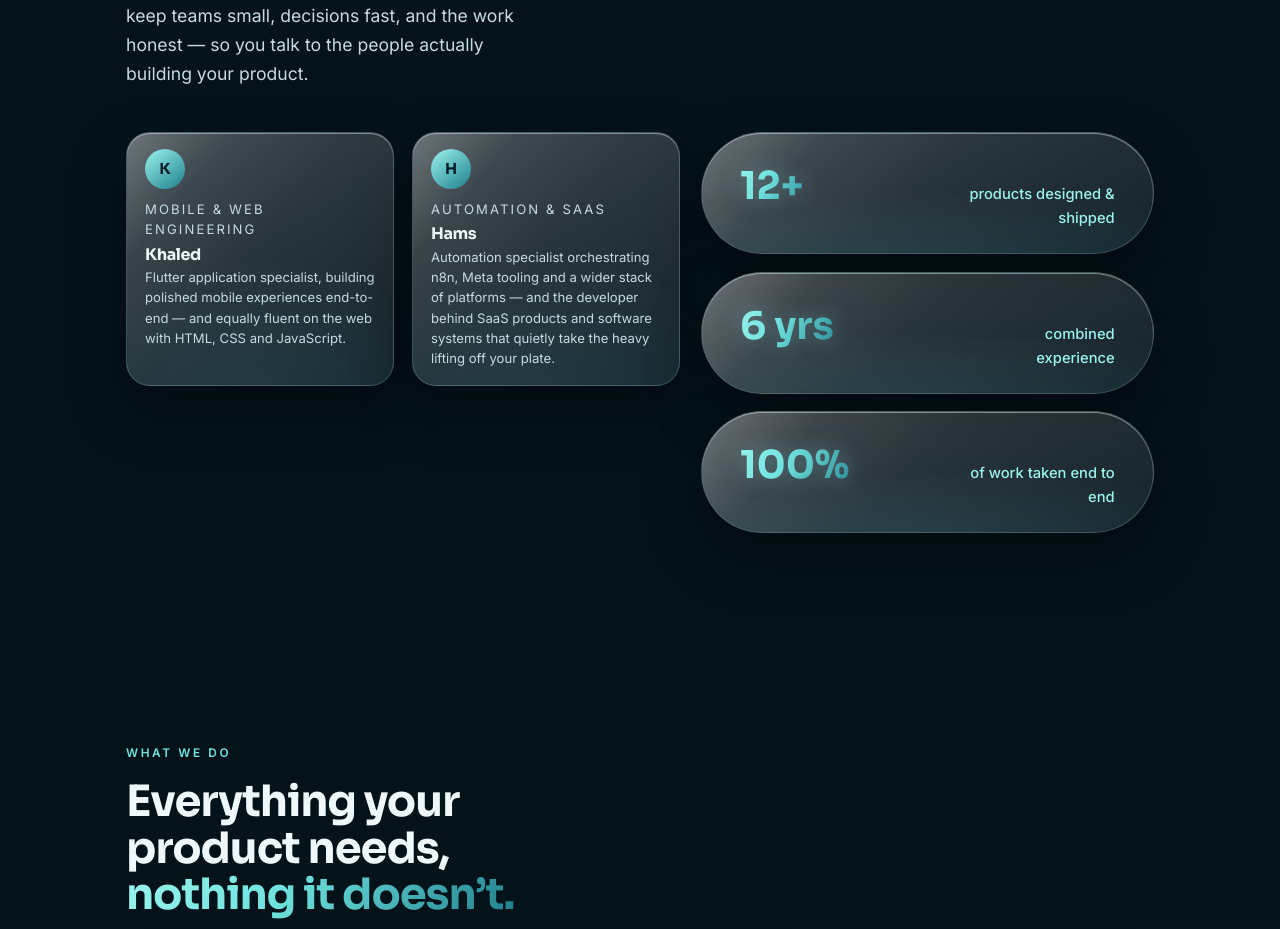
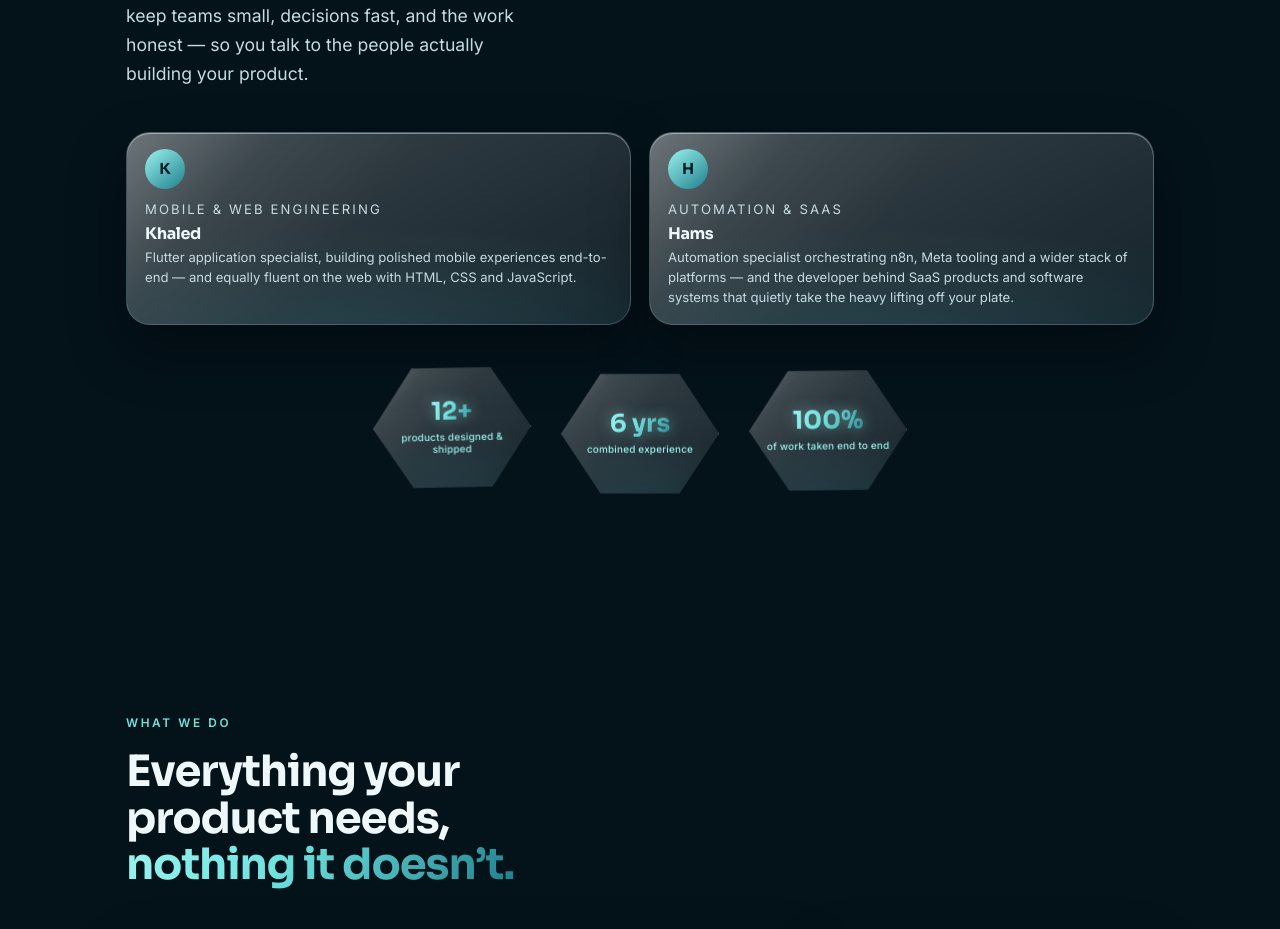
Before and after one commit to kelsaeed/SoftWave-Tech, a React (Vite) app: page / in a window 1280 px wide. Shown: the part 1240-2169 px from the top of the page. Built offline with nearby package versions, Linux system fonts and the light colour scheme.

Commit message:
gfgfhgcv

```diff
--- a/src/styles.css
+++ b/src/styles.css
@@ -921,14 +921,14 @@ html {
 /* =========================================================
    About — people + stats
    ========================================================= */
+/* About layout: people cards on top (side by side), hexagonal figures
+   in a row underneath. Switched from a 2-column grid to a vertical
+   flex stack so the figures sit below the people instead of beside them. */
 .about-grid {
   margin-top: clamp(28px, 3.5vw, 44px);
-  display: grid;
-  grid-template-columns: 1.1fr 0.9fr;
-  gap: 22px;
-  /* let each column take its natural height — without this, .people stretches
-     to match the taller figures column and the person cards look oversized */
-  align-items: start;
+  display: flex;
+  flex-direction: column;
+  gap: clamp(28px, 3.6vw, 40px);
 }
 
 .people {
@@ -977,41 +977,82 @@ html {
   margin-bottom: 10px;
 }
 
+/* Three small hexagons in a horizontal row, centered under the people
+   cards. flex-wrap allows them to wrap on narrow viewports. */
 .about-figures {
-  display: grid;
-  grid-template-rows: repeat(3, 1fr);
-  gap: 18px;
+  display: flex;
+  justify-content: center;
+  align-items: stretch;
+  gap: clamp(18px, 2.6vw, 30px);
+  flex-wrap: wrap;
 }
 
-/* Pill-shaped figures — a water-capsule silhouette that breaks the
-   rectangle grid of the rest of the section and ties the stats to the
-   ocean theme. Horizontal padding is bumped so the number and label
-   sit clear of the rounded ends. */
+/* Hexagonal figures with a floating "bob" animation. The clip-path turns
+   the rounded glass plate into a pointy-top hexagon; the keyframe gently
+   rises and tilts each one as if floating on water. Staggered delays on
+   :nth-child make them feel like three independent objects on the ocean. */
 .figure {
+  width: 158px;
+  height: 138px;
+  flex: 0 0 auto;
+  padding: 14px 10px;
+  border-radius: 0;
+  /* Regular hexagon, pointy-top orientation */
+  clip-path: polygon(25% 6.7%, 75% 6.7%, 100% 50%, 75% 93.3%, 25% 93.3%, 0% 50%);
   display: flex;
-  align-items: baseline;
-  justify-content: space-between;
-  gap: 14px;
-  padding: 22px 38px;
-  border-radius: 999px;
+  flex-direction: column;
+  align-items: center;
+  justify-content: center;
+  gap: 6px;
+  text-align: center;
+  /* Watery bob animation (overrides .glass's tilt transform, which doesn't
+     suit the hex silhouette anyway) */
+  animation: hex-bob 4.6s ease-in-out infinite;
+  will-change: transform;
+}
+
+.figure:nth-child(2) {
+  animation-delay: 1.5s;
+}
+
+.figure:nth-child(3) {
+  animation-delay: 3s;
+}
+
+@keyframes hex-bob {
+  0%, 100% {
+    transform: translate3d(0, 0, 0) rotate(0deg);
+  }
+  50% {
+    transform: translate3d(0, -7px, 0) rotate(-1.2deg);
+  }
 }
 
 .figure__num {
   font-family: var(--font-display);
-  font-size: clamp(1.8rem, 3.4vw, 2.4rem);
+  font-size: 1.55rem;
   font-weight: 700;
-  /* Soft aqua glow makes the big number pop without changing its color. */
-  text-shadow: 0 0 22px rgba(155, 243, 238, 0.35);
+  line-height: 1;
+  /* Soft aqua glow makes the big number pop. */
+  text-shadow: 0 0 14px rgba(155, 243, 238, 0.5);
 }
 
 .figure__label {
-  /* Lifted from muted-gray to bright aqua so the description reads as
-     part of the brand palette and pops visually. */
+  /* Bright aqua for pop; tiny size so it fits inside the hex. */
   color: var(--accent-bright);
-  font-size: 0.92rem;
+  font-size: 0.62rem;
   font-weight: 500;
-  text-align: right;
-  max-width: 16ch;
+  text-align: center;
+  max-width: 100%;
+  line-height: 1.25;
+  letter-spacing: 0.02em;
+}
+
+/* Pause the floating animation for users who prefer reduced motion */
+@media (prefers-reduced-motion: reduce) {
+  .figure {
+    animation: none;
+  }
 }
 
 /* =========================================================
```
